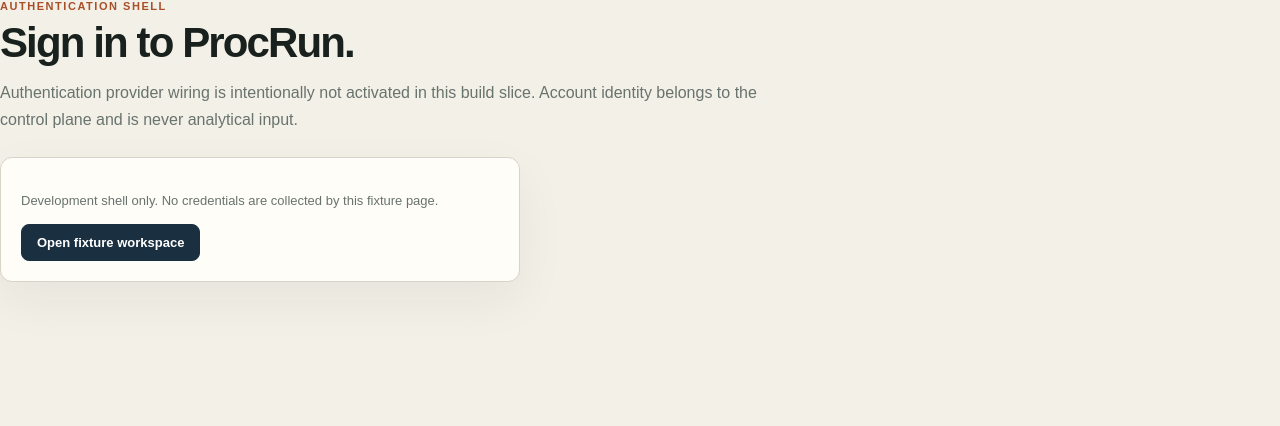
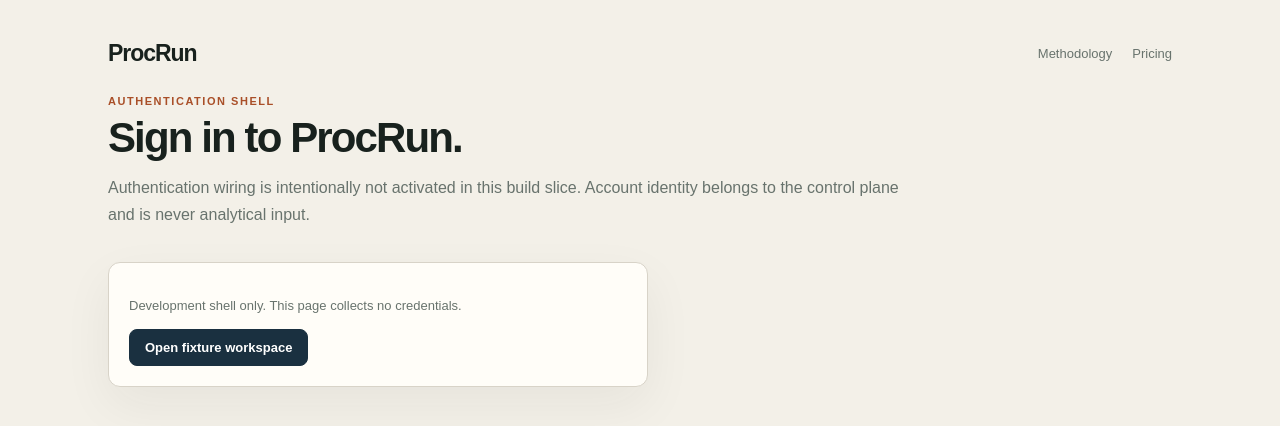
Before and after one commit to martibal/procrun, a Next.js app in the folder web/: page /login in a window 1280 px wide. Shown: the top 426 px of the page. Built offline with nearby package versions, Linux system fonts and the light colour scheme.

Commit message:
Build control-plane authentication shell

```diff
--- a/web/app/login/page.tsx
+++ b/web/app/login/page.tsx
@@ -1,10 +1,11 @@
 import Link from "next/link";
 
 export default function LoginPage() {
-  return <>
+  return <div className="public-shell">
+    <div className="public-nav"><Link href="/" className="brand">ProcRun</Link><div className="nav"><Link href="/methodology">Methodology</Link><Link href="/pricing">Pricing</Link></div></div>
     <div className="eyebrow">Authentication shell</div>
     <h1 className="h1">Sign in to ProcRun.</h1>
-    <p className="lede">Authentication provider wiring is intentionally not activated in this build slice. Account identity belongs to the control plane and is never analytical input.</p>
-    <div className="card" style={{maxWidth:520, marginTop:24}}><p className="small">Development shell only. No credentials are collected by this fixture page.</p><Link className="button" href="/app">Open fixture workspace</Link></div>
-  </>;
+    <p className="lede">Authentication wiring is intentionally not activated in this build slice. Account identity belongs to the control plane and is never analytical input.</p>
+    <div className="card section" style={{maxWidth:540}}><p className="small">Development shell only. This page collects no credentials.</p><Link className="button" href="/app">Open fixture workspace</Link></div>
+  </div>;
 }
```
